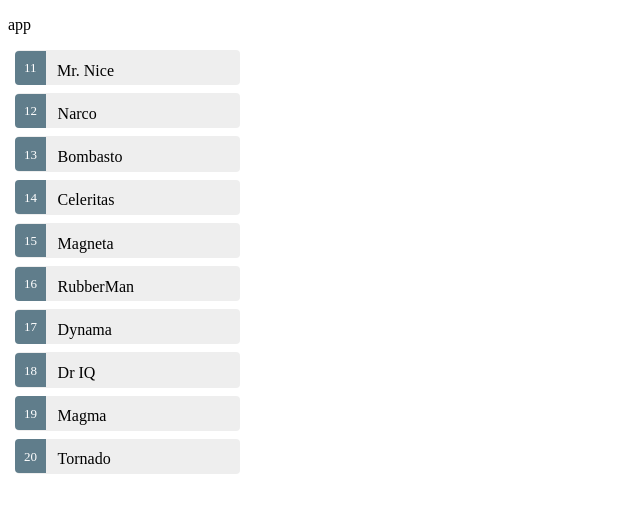
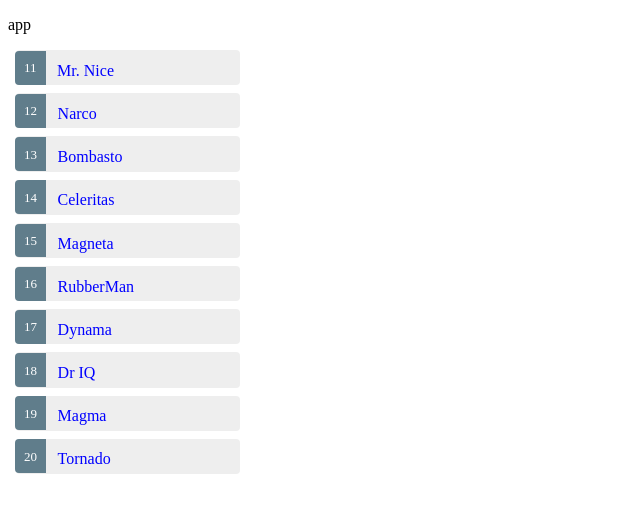
Before and after one commit to lsylsy289/toh, an Angular app: page / in a window 1280 px wide. Shown: the top 512 px of the page, without its empty margins (0-640 px from the left). Built offline with nearby package versions, Linux system fonts and the light colour scheme.

Commit message:
class 및 style

```diff
--- a/src/app/heroes/heroes.component.css
+++ b/src/app/heroes/heroes.component.css
@@ -1,6 +1,6 @@
 /* HeroesComponent's private CSS styles */
-.selected {
-  background-color: #CFD8DC !important;
+ul>li.selected {
+  background-color: #CFD8DC;
   color: white;
 }
 .heroes {
--- a/src/app/heroes/heroes.component.html
+++ b/src/app/heroes/heroes.component.html
@@ -1,5 +1,5 @@
 <ul class="heroes">
-  <li *ngFor="let hero of heroes" (click)="onSelect(hero)">
+  <li *ngFor="let hero of heroes" (click)="onSelect(hero)" [class.selected]="hero===selectedHero" [style.color]="hero===selectedHero ? 'red' : 'blue'">
     <span class="badge">{{hero.id}}</span>{{hero.name}}
   </li>
 </ul>
```
